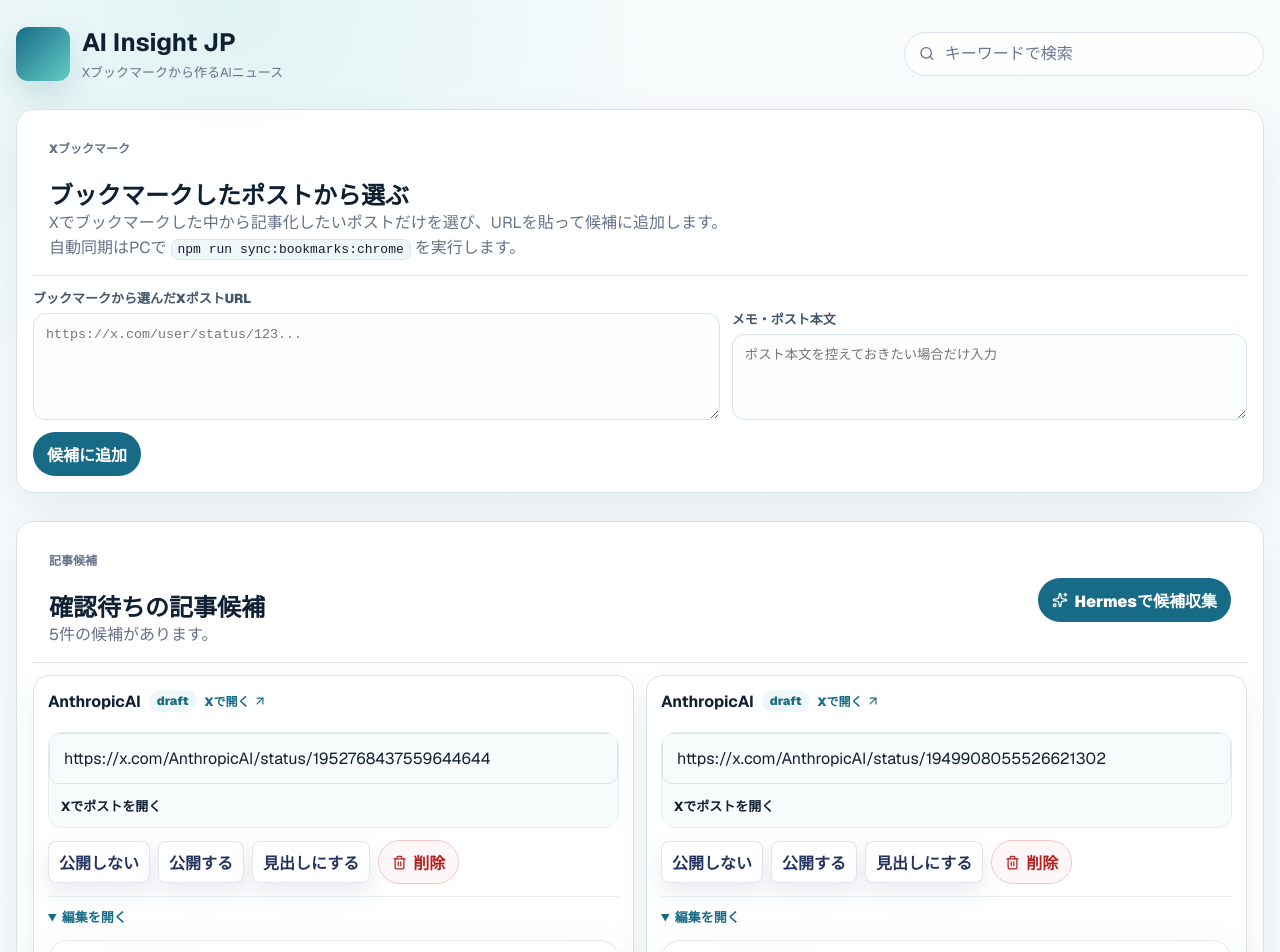
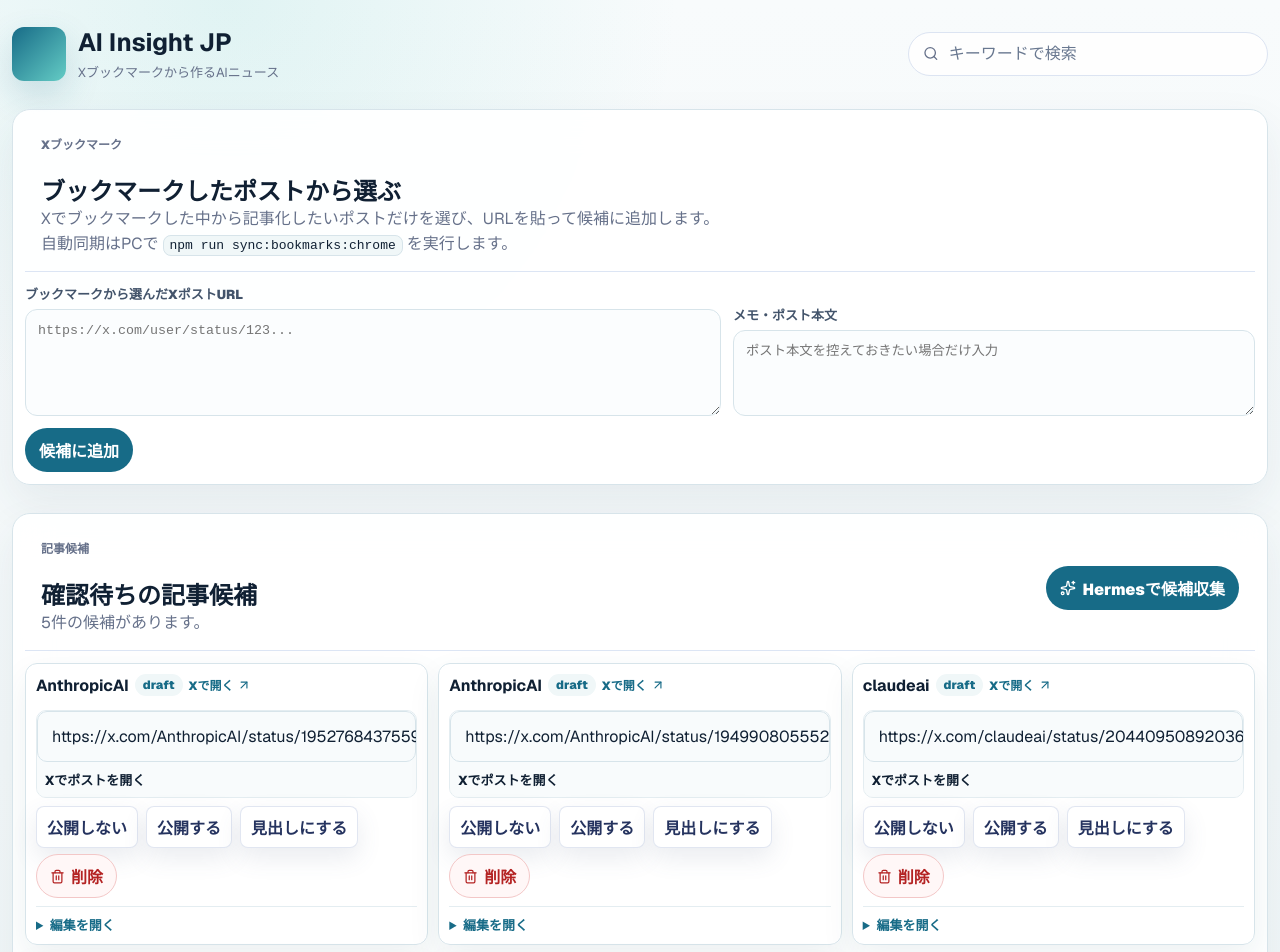
Before and after one commit to shunnidacell/ai-, a Next.js app: page /candidates in a window 1280 px wide. Shown: the top 952 px of the page. Built offline with nearby package versions, Linux system fonts and the light colour scheme; no server answers; the database is empty.

Commit message:
Allow headlines and compact candidate cards

```diff
--- a/src/app/api/x-candidates/route.ts
+++ b/src/app/api/x-candidates/route.ts
@@ -162,17 +162,6 @@ export async function PATCH(request: Request) {
       );
     }
 
-    if (
-      body.decision === "headline" &&
-      candidate.sourceType !== "official" &&
-      candidate.sourceType !== "developer"
-    ) {
-      return NextResponse.json(
-        { error: "見出しは大きなニュースや一次情報だけに使います。" },
-        { status: 400 },
-      );
-    }
-
     return NextResponse.json(
       await updateCandidateDecision(body.id, body.decision),
     );
--- a/src/app/candidates/page.tsx
+++ b/src/app/candidates/page.tsx
@@ -132,17 +132,14 @@ function CandidateCompactCard({
 
       <div className="candidateCompactActions">
         <CandidateDecisionButtons
-          allowHeadline={
-            candidate.sourceType === "official" ||
-            candidate.sourceType === "developer"
-          }
+          allowHeadline
           current={candidate.decision}
           id={candidate.id}
         />
         <DeleteCandidateButton id={candidate.id} />
       </div>
 
-      <details className="candidateEditDetails" open>
+      <details className="candidateEditDetails">
         <summary>&#32232;&#38598;&#12434;&#38283;&#12367;</summary>
         <CandidateEditForm
           draft={draft}
--- a/src/app/globals.css
+++ b/src/app/globals.css
@@ -577,11 +577,11 @@
 }
 
 .candidateDenseShell {
-  width: min(1380px, calc(100% - 32px));
+  width: min(1540px, calc(100% - 24px));
 }
 
 .candidateDenseShell .compactPanel {
-  padding: 16px;
+  padding: 12px;
 }
 
 .candidateDenseShell .panelHeader {
@@ -609,16 +609,16 @@
 
 .candidateCompactList {
   display: grid;
-  grid-template-columns: repeat(2, minmax(0, 1fr));
-  gap: 12px;
+  grid-template-columns: repeat(3, minmax(0, 1fr));
+  gap: 10px;
 }
 
 .candidateCompactCard {
   display: grid;
-  gap: 12px;
+  gap: 8px;
   border: 1px solid #d7e4ea;
-  border-radius: 16px;
-  padding: 14px;
+  border-radius: 12px;
+  padding: 10px;
   background: rgba(255, 255, 255, 0.94);
   box-shadow: 0 14px 34px rgba(32, 67, 84, 0.07);
 }
@@ -627,8 +627,8 @@
   display: flex;
   flex-wrap: wrap;
   align-items: center;
-  gap: 8px;
-  margin-bottom: 8px;
+  gap: 6px;
+  margin-bottom: 6px;
 }
 
 .candidateCompactMeta strong {
@@ -655,17 +655,17 @@
 
 .candidateCompactMain h2 {
   color: #102033;
-  font-size: 17px;
+  font-size: 14px;
   line-height: 1.45;
 }
 
 .candidateCompactMain p {
   display: -webkit-box;
   overflow: hidden;
-  margin-top: 7px;
+  margin-top: 5px;
   color: #66718a;
-  font-size: 13px;
-  line-height: 1.6;
+  font-size: 12px;
+  line-height: 1.5;
   -webkit-box-orient: vertical;
   -webkit-line-clamp: 2;
 }
@@ -673,8 +673,9 @@
 .candidateEmbedBox {
   overflow: hidden;
   border: 1px solid #e4edf1;
-  border-radius: 14px;
+  border-radius: 10px;
   background: #f8fbfc;
+  max-height: 230px;
 }
 
 .candidateEmbedBox .xEmbedWrap {
@@ -690,19 +691,19 @@
   display: flex;
   margin: 0;
   border: 0;
-  padding: 12px;
+  padding: 8px;
 }
 
 .candidateCompactActions {
   display: flex;
   flex-wrap: wrap;
-  gap: 8px;
+  gap: 6px;
   align-items: center;
 }
 
 .candidateEditDetails {
   border-top: 1px solid #e4edf1;
-  padding-top: 10px;
+  padding-top: 8px;
 }
 
 .candidateEditDetails summary {
--- a/src/components/candidate-decision-buttons.tsx
+++ b/src/components/candidate-decision-buttons.tsx
@@ -16,7 +16,6 @@ const publicActions: Array<{ decision: CandidateDecision; label: string }> = [
 ];
 
 export function CandidateDecisionButtons({
-  allowHeadline,
   current,
   id,
   mode = "review",
@@ -54,27 +53,17 @@ export function CandidateDecisionButtons({
   return (
     <div className="decisionButtonGroup">
       <div className="decisionButtons">
-        {actions.map((action) => {
-          const headlineBlocked =
-            action.decision === "headline" && !allowHeadline;
-
-          return (
+        {actions.map((action) => (
           <button
             className={localCurrent === action.decision ? "activeDecision" : ""}
-              disabled={Boolean(busy) || headlineBlocked}
+            disabled={Boolean(busy)}
             key={action.decision}
             onClick={() => update(action.decision)}
-              title={
-                headlineBlocked
-                  ? "見出しは大きなニュースや一次情報だけに使います。"
-                  : undefined
-              }
             type="button"
           >
             {busy === action.decision ? "更新中" : action.label}
           </button>
-          );
-        })}
+        ))}
       </div>
       {message && <p className="decisionMessage">{message}</p>}
     </div>
```
Lines whose indentation alone changed are shown as unchanged.
